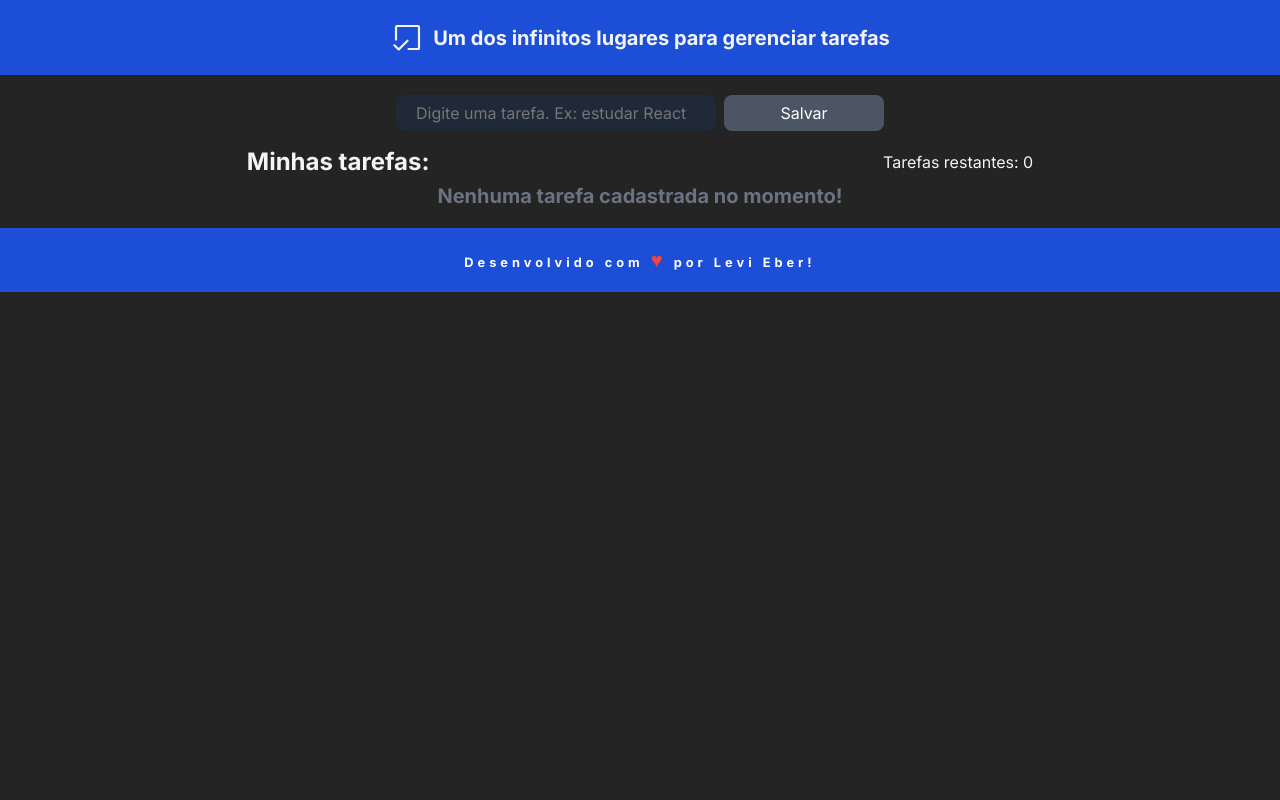
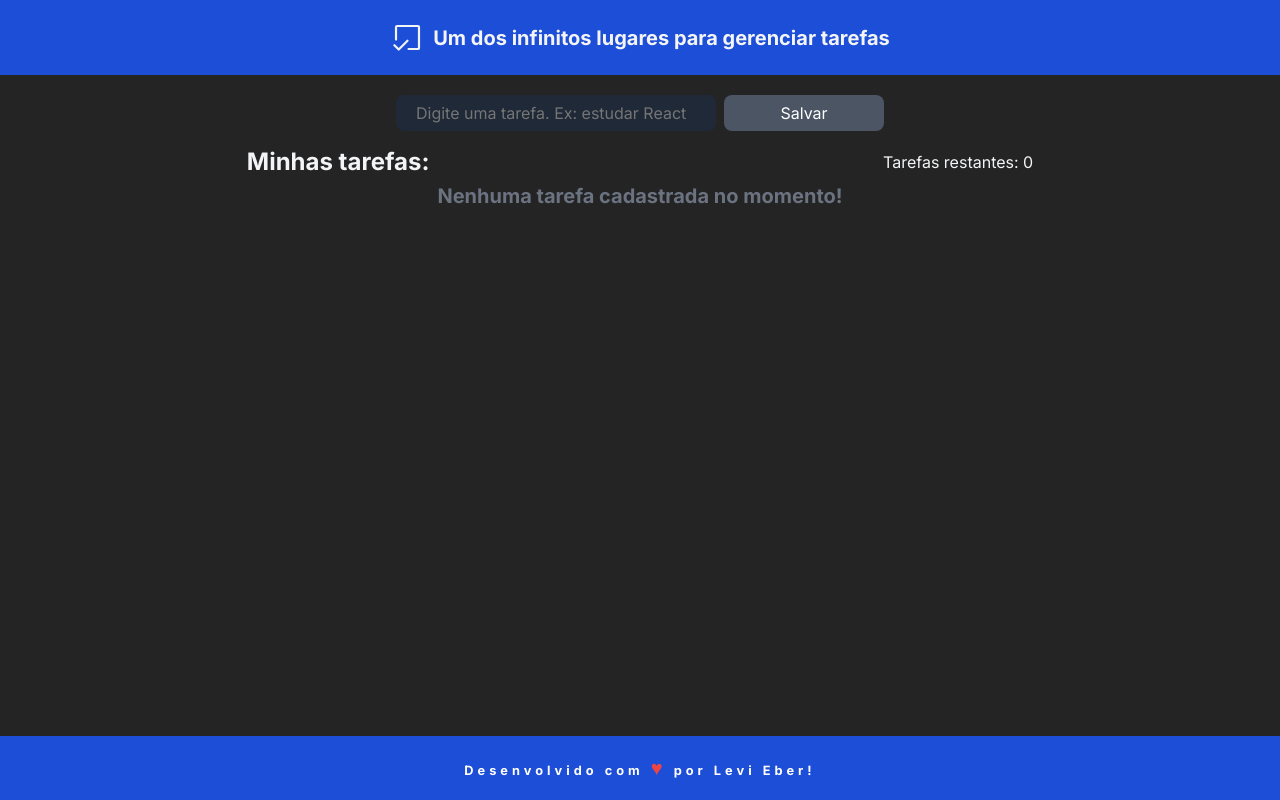
Before and after one commit to Levieber/todo-manager, a React (Vite) app: page / in a window 1280 px wide. Built offline with nearby package versions, Linux system fonts and the light colour scheme.

Commit message:
feat: style for footer to be at the bottom.

```diff
--- a/src/App.tsx
+++ b/src/App.tsx
@@ -5,7 +5,7 @@ import { Footer } from "./components/Footer";
 
 export function App() {
   return (
-    <div>
+    <div className="appContainer">
       <Header />
       <TaskList />
       <Footer />
--- a/src/global.css
+++ b/src/global.css
@@ -39,3 +39,13 @@ body {
   -webkit-font-smoothing: antialiased;
   -moz-osx-font-smoothing: grayscale;
 }
+
+.appContainer {
+  display: flex;
+  flex-direction: column;
+  min-height: 100vh;
+}
+
+main {
+  flex-grow: 1;
+}
```
